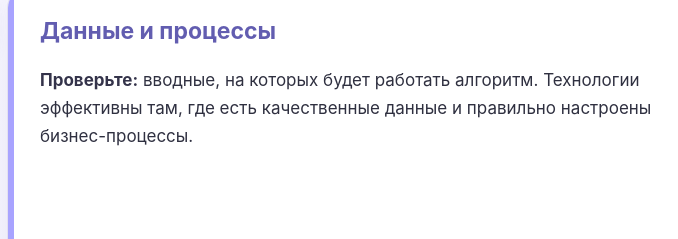
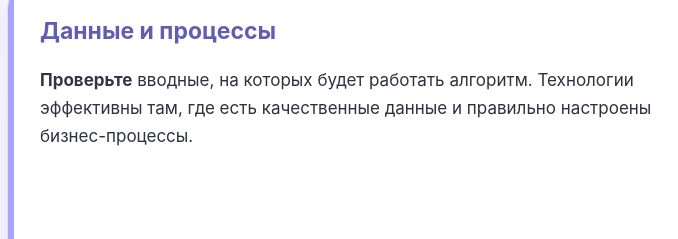
Before and after one commit to mi6shka/interactive, a plain HTML site: page index.html in a window 1280 px wide. Shown: the part 228-467 px from the top of the page, 402-1080 px from the left. Drawn offline with Linux system fonts and the light colour scheme.

Commit message:
Update index.html

```diff
--- a/index.html
+++ b/index.html
@@ -202,7 +202,7 @@ h1{
 const cards = [
   {
     title: "Данные и процессы",
-    text: "<strong>Проверьте:</strong> вводные, на которых будет работать алгоритм. Технологии эффективны там, где есть качественные данные и правильно настроены бизнес-процессы."
+    text: "<strong>Проверьте</strong> вводные, на которых будет работать алгоритм. Технологии эффективны там, где есть качественные данные и правильно настроены бизнес-процессы."
   },
   {
     title: "Человек и технологии",
```
